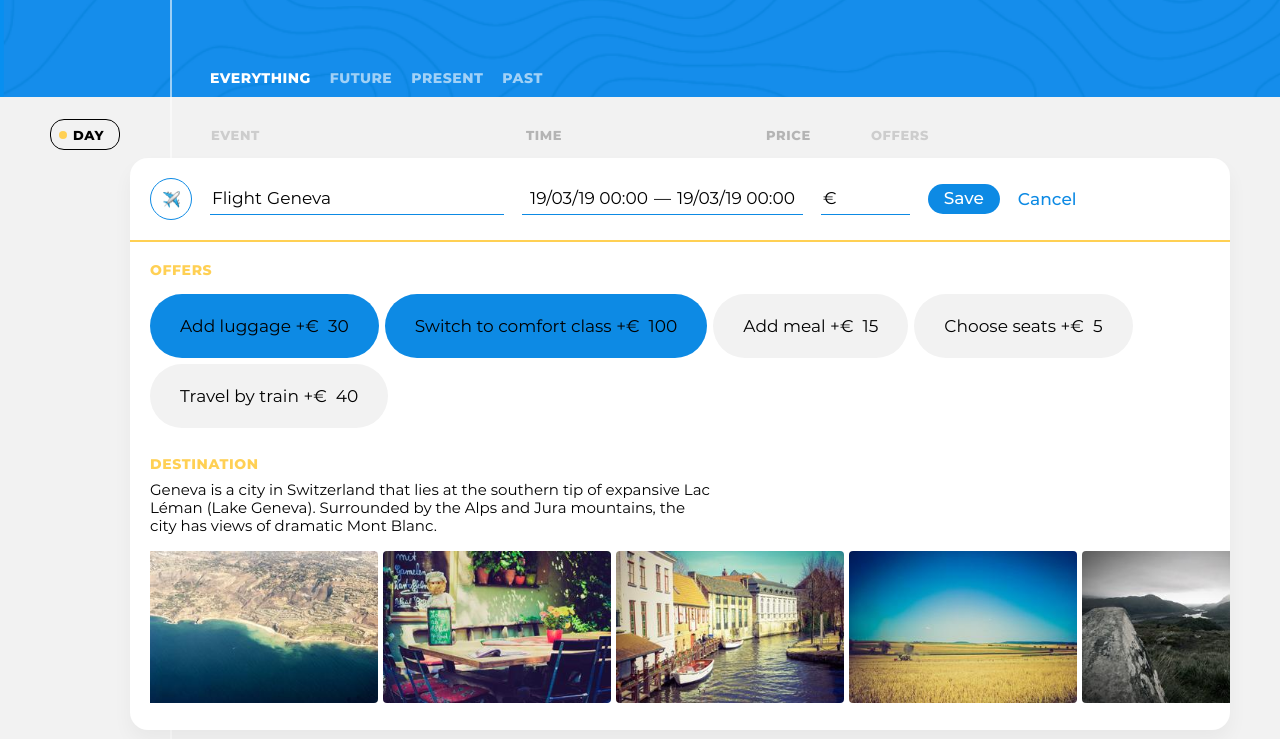
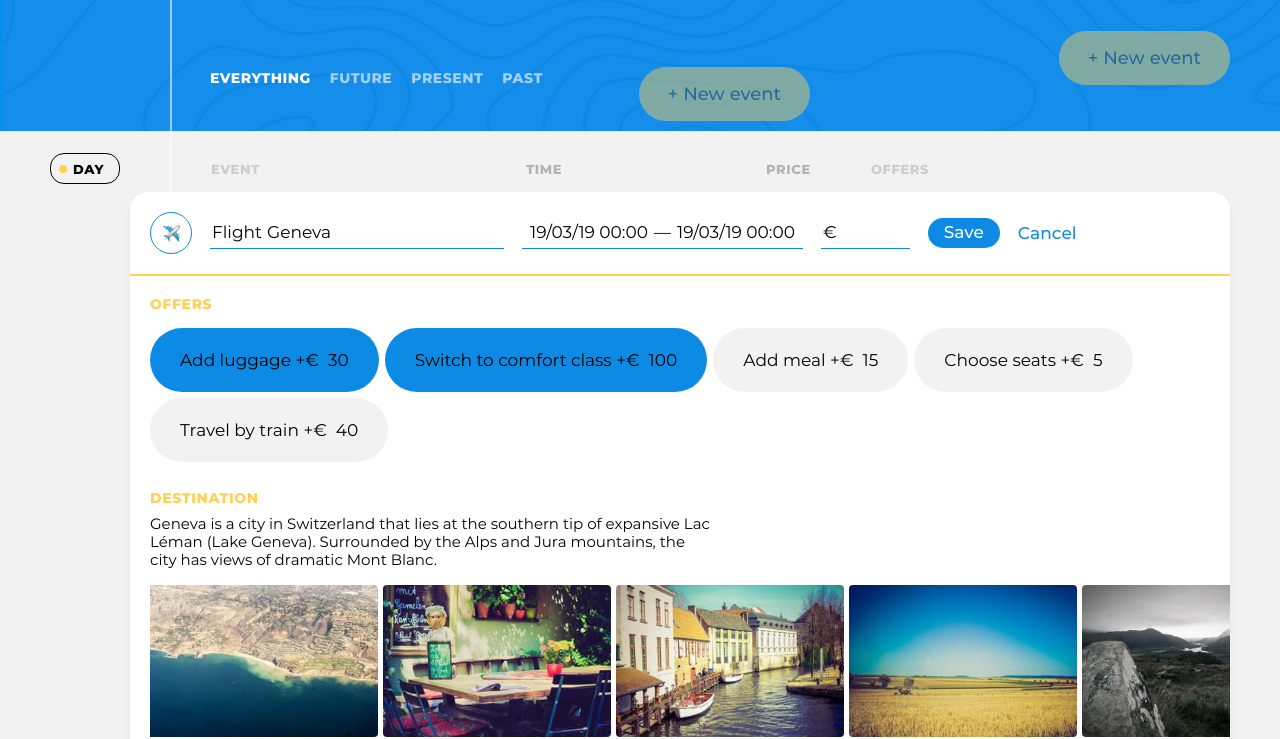
Before and after one commit to htmlacademy-ecmascript/2092395-big-trip-2, a website built with webpack: page markup/add-new-point.html in a window 1280 px wide. Shown: the part 68-807 px from the top of the page. Built offline with nearby package versions, Linux system fonts and the light colour scheme.

Commit message:
Размещает кнопку добавления точки

```diff
--- a/markup/add-new-point.html
+++ b/markup/add-new-point.html
@@ -56,7 +56,7 @@
             </div>
           </div>
 
-          <!-- <button class="trip-main__event-add-btn  btn  btn--big  btn--yellow" type="button" disabled>New event</button> -->
+          <button class="trip-main__event-add-btn  btn  btn--big  btn--yellow" type="button" disabled>New event</button>
         </div>
       </div>
     </header>
--- a/src/main.js
+++ b/src/main.js
@@ -0,0 +1,9 @@
+import { NewPointButtonView } from './view/add-new-point-view.js';
+import { render } from './render.js';
+// Найдем main разметки
+// const siteMainElement = document.querySelector('.main');
+
+const siteHeader = document.querySelector('.page-header');
+const siteHeaderElement = siteHeader.querySelector('.trip-filters');
+
+render (new NewPointButtonView(), siteHeaderElement);
```
Also changed, not shown: src/render.js (+7 -2 lines), src/view/add-new-point-view.js (+5 -4 lines).
